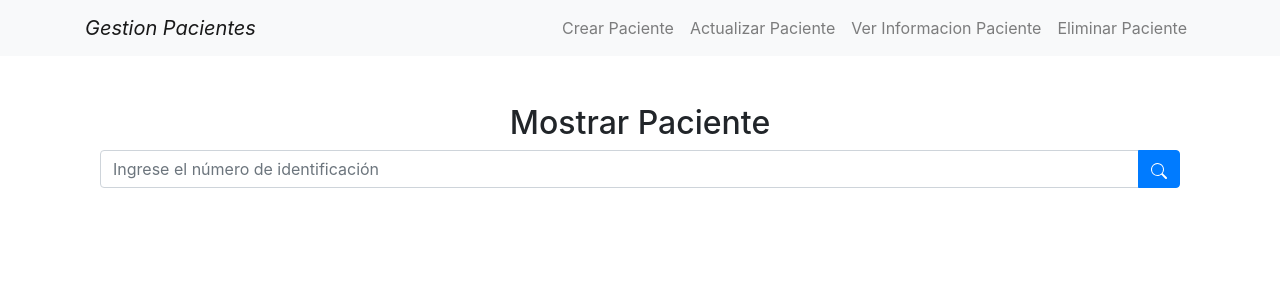
After one commit to jmartinezgr/PacienteCRUD, a Django app: page /mostrar/ in a window 1280 px wide. The commit adds this page. Shown: the top 300 px of the page. Run offline with Django 4.2, Linux system fonts and the light colour scheme; some libraries are stand-ins or nearby versions.

Commit message:
feat: Crear metodo READ del crud de los pacientes, se muestra toda su informacion

```diff
--- a/CRUDPacient/pacients/templates/create.html
+++ b/CRUDPacient/pacients/templates/create.html
@@ -2,7 +2,7 @@
 
 {% block content %}
 <div class="container mt-5">
-    <h2>Crear Paciente</h2>
+    <h2 class="d-flex justify-content-center"> Crear Paciente</h2>
     {% for message in messages %}
         {% if message.tags == 'success' %}
             <div class="alert alert-success" role="alert" id="Errorcito">
--- a/CRUDPacient/pacients/templates/layout.html
+++ b/CRUDPacient/pacients/templates/layout.html
@@ -16,20 +16,20 @@
             <div class="collapse navbar-collapse">
                 <ul class="navbar-nav">
                     <li class="nav-item">
-                        <a class="navbar-brand font-italic" href=''> Gestion Clinica </a>
+                        <a class="navbar-brand font-italic" href=''> Gestion Pacientes </a>
                     </li>
                 </ul>
 
                 <!-- Mueve los elementos de la barra de navegación a la derecha -->
                 <ul class="navbar-nav ml-auto">
                     <li class="nav-item">
-                        <a class="nav-link" href=""> Crear Paciente </a>
+                        <a class="nav-link" href="{% url 'crear' %}"> Crear Paciente </a>
                     </li>
                     <li class="nav-item">
                         <a class="nav-link" href=""> Actualizar Paciente </a>
                     </li>
                     <li class="nav-item">
-                        <a class="nav-link" href=""> Ver Informacion Paciente </a>
+                        <a class="nav-link" href="{% url 'mostrar' %}"> Ver Informacion Paciente </a>
                     </li>
                     <li class="nav-item">
                         <a class="nav-link" href=""> Eliminar Paciente </a>
--- /dev/null
+++ b/CRUDPacient/pacients/templates/show.html
@@ -0,0 +1,118 @@
+{% extends 'layout.html' %}
+
+{% block content %}
+<div class="container mt-5">
+    <h2 class="d-flex justify-content-center">Mostrar Paciente</h2>
+    {% for message in messages %}
+        {% if message.tags == 'success' %}
+            <div class="alert alert-success" role="alert" id="Errorcito">
+                {{ message }}
+            </div>
+        {% elif message.tags == 'error' %}
+            <div class="alert alert-danger" role="alert" id="Errorcito">
+                {{ message }}
+            </div>
+        {% endif %}
+    {% endfor %}
+    <form method="post" novalidate>
+        {% csrf_token %}
+        <div class="form-group">
+            <div class="input-group mb-3">
+                <input type="text" name="numero_identificacion" id="numero_identificacion" class="form-control" placeholder="Ingrese el número de identificación" aria-label="Número de Identificación" aria-describedby="search-button">
+                <div class="input-group-append">
+                    <button class="btn btn-primary" type="submit" id="search-button">
+                        <svg xmlns="http://www.w3.org/2000/svg" width="16" height="16" fill="currentColor" class="bi bi-search" viewBox="0 0 16 16">
+                            <path d="M11.742 10.344a6.5 6.5 0 1 0-1.397 1.398h-.001c.03.04.062.078.098.115l3.85 3.85a1 1 0 0 0 1.415-1.414l-3.85-3.85a1.007 1.007 0 0 0-.115-.1zM12 6.5a5.5 5.5 0 1 1-11 0 5.5 5.5 0 0 1 11 0z" />
+                        </svg>
+                    </button>
+                </div>
+            </div>
+        </div>
+    </form>
+
+    {% if paciente %}
+        <div class="mb-3">
+            <label for="id_documento" class="form-label">Numero Documento</label>
+            <input type="text" class="form-control" id="id_documento" name="id_documento" value="{{ paciente.id_document }}" required readonly>
+        </div>
+        <div class="mb-3">
+            <label for="tipo_documento" class="form-label">Tipo de Documento</label>
+            <div class="mb-3">
+                <select class="form-control form-select" id="tipo_documento" name="tipo_documento" required disabled>
+                    <option value="CC" {% if paciente.tipo_documento == 'CC' %} selected {% endif %}>Cedula de Ciudadania</option>
+                    <option value="TI" {% if paciente.tipo_documento == 'TI' %} selected {% endif %}>Tarjeta de Identidad</option>
+                </select>
+            </div>
+        </div>
+        <div class="mb-3">
+            <label for="nombre" class="form-label">Nombre</label>
+            <input type="text" class="form-control" id="nombre" name="nombre" value="{{ paciente.first_name }}" required readonly>
+        </div>
+        <div class="mb-3">
+            <label for="apellido" class="form-label">Apellido</label>
+            <input type="text" class="form-control" id="apellido" name="apellido" value="{{ paciente.last_name }}" required readonly>
+        </div>
+        <div class="mb-3">
+            <label for="fecha_nacimiento" class="form-label">Fecha de Nacimiento</label>
+            <input class="form-control" id="fecha_nacimiento" name="fecha_nacimiento" value="{{ paciente.birth_date }}" required readonly>
+        </div>
+        <div class="mb-3">
+            <label for="hora_nacimiento" class="form-label">Hora de Nacimiento</label>
+            <input class="form-control" id="hora_nacimiento" name="hora_nacimiento" value="{{ paciente.birth_time }}" required readonly>
+        </div>
+        <div class="mb-3">
+            <label for="telefono" class="form-label">Teléfono</label>
+            <input type="text" class="form-control" id="telefono" name="telefono" value="{{ paciente.phone }}" required readonly>
+        </div>
+        <div class="mb-3">
+            <label for="email" class="form-label">Email</label>
+            <input type="email" class="form-control" id="email" name="email" value="{{ paciente.email }}" required readonly>
+        </div>
+        <div class="mb-3">
+            <label for="direccion" class="form-label">Dirección</label>
+            <input type="text" class="form-control" id="direccion" name="direccion" value="{{ paciente.address }}" required readonly>
+        </div>
+        <div class="mb-3">
+            <label for="telefono_contacto" class="form-label">Teléfono de Contacto</label>
+            <input type="text" class="form-control" id="telefono_contacto" name="telefono_contacto" value="{{ paciente.contact_phone }}" required readonly>
+        </div>
+        <div class="mb-3">
+            <label for="ocupacion_id" class="form-label">Ocupación</label>
+            <input type="text" class="form-control" id="ocupacion_id" name="ocupacion_id" value="{{ ocupacion }}" required readonly>
+        </div>
+        <div class="mb-3">
+            <label for="nacionalidad_id" class="form-label">Nacionalidad</label>
+            <input type="text" class="form-control" id="nacionalidad_id" name="nacionalidad_id" value="{{ nacionalidad }}" required readonly>
+        </div>
+        <div class="mb-3">
+            <label for="ciudad_id" class="form-label">Ciudad</label>
+            <input type="text" class="form-control" id="ciudad_id" name="ciudad_id" value="{{ ciudad }}" required readonly>
+        </div>
+        <div class="mb-3">
+            <label for="diagnostico_id" class="form-label">Diagnóstico</label>
+            <input type="text" class="form-control" id="diagnostico_id" name="diagnostico_id" value="{{ diagnostico }}" required readonly>
+        </div>
+        <div class="mb-3">
+            <label for="documento" class="form-label">Tipo de Documento</label>
+            <input type="text" class="form-control" id="documento" name="documento" value="{{tipo_documento}}" required readonly>
+        </div>
+        <div class="mb-3">
+            <label for="texto_adicional" class="form-label">Texto Documento (Si aplica)</label>
+            <textarea class="form-control" id="texto_adicional" name="texto_adicional" rows="4" readonly>{{ text }}</textarea>
+        </div>
+        <div class="mb-3">
+            <label for="ciudad_id_documento" class="form-label">Ciudad (Si aplica)</label>
+            <input type="text" class="form-control" id="ciudad_id_documento" name="ciudad_id_documento" value="{{doc_ciudad }}" readonly>
+        </div>
+    {% endif %}
+
+</div>
+<script>
+    setTimeout(function () {
+        var errorMessage = document.getElementById("Errorcito");
+        if (errorMessage) {
+            errorMessage.style.display = "none";
+        }
+    }, 4000);
+</script>
+{% endblock %}
--- a/CRUDPacient/pacients/urls.py
+++ b/CRUDPacient/pacients/urls.py
@@ -2,5 +2,6 @@ from django.urls import path
 from . import views
 
 urlpatterns = [
-    path('crear',views.create_patient,name="crear"),
+    path('crear/',views.create_patient,name="crear"),
+    path('mostrar/',views.show_patient,name="mostrar"),
 ]
--- a/CRUDPacient/pacients/views.py
+++ b/CRUDPacient/pacients/views.py
@@ -89,3 +89,46 @@ def create_patient(request):
         'diagnosticos': diagnosticos,
     }
     return render(request, 'create.html', context)
+
+def show_patient(request):
+    if request.method == 'POST':
+        id_documento = request.POST.get('numero_identificacion')
+
+        patient = PatientDAO.select_one(id=id_documento)
+        occuptation = OccupationDAO.select_one(patient.city_id).description
+        nacionalidad = NationalityDAO.select_one(patient.nationality_id).name
+        ciudad = CityDAO.select_one(patient.city_id).name
+        diagnostico = DiagnosisDAO.select_one(patient.diagnosis_id).description_4
+
+        doc1 = LivingWillDocumentDAO.select_one(patient.id_document)
+        doc2 = DonationPresumptionDocumentDAO.select_one(patient.id_document)
+
+        if doc1 is not None:
+            tipo_documento = "Documento de Voluntad Anticipada"
+            text = doc1.content
+            doc_ciudad = CityDAO.select_one(doc1.city_id).name
+        elif doc2 is not None:
+            tipo_documento = "Documento Presuncion Donacion"
+            text = doc2.content
+            doc_ciudad = CityDAO.select_one(doc2.city_id).name
+        else:
+            tipo_documento = "Ninguno"
+            text = ""
+            doc_ciudad = "Ninguna"
+
+        if not patient is None:
+            context = {
+                "paciente":patient,
+                "ocupacion":occuptation,
+                "nacionalidad":nacionalidad,
+                "ciudad":ciudad,
+                "diagnostico":diagnostico,
+                "tipo_documento":tipo_documento,
+                "text":text,
+                "doc_ciudad":doc_ciudad
+            }
+            return render(request,'show.html',context)
+        else:
+            messages.error(request,"No existe un paciente con esa informacion")
+
+    return render(request,'show.html')
```
